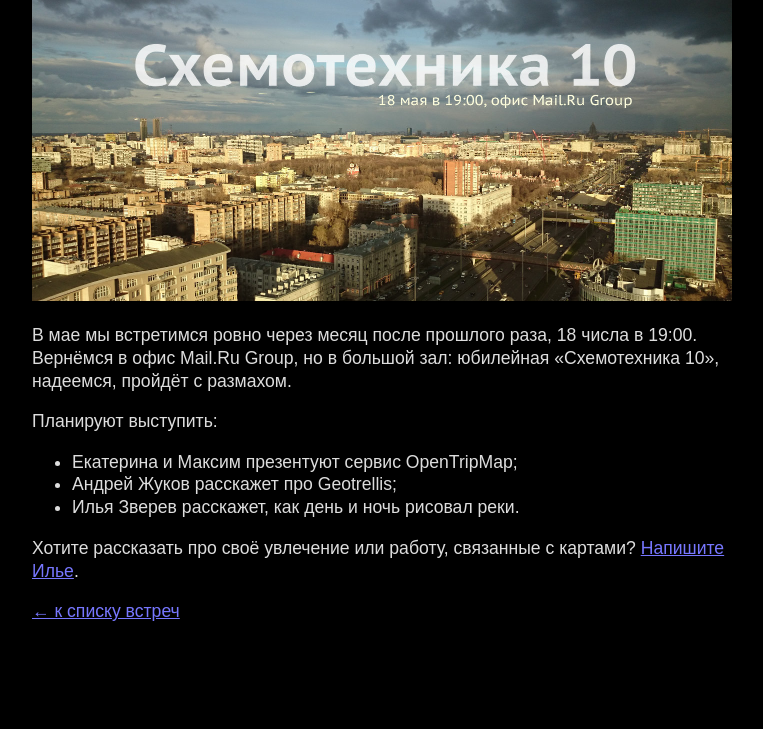
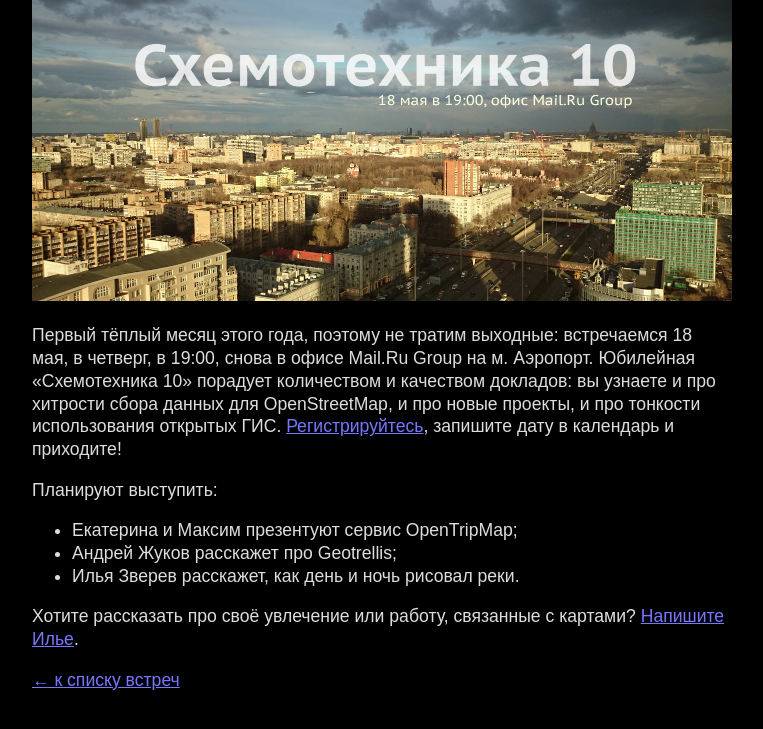
Before and after one commit to Zverik/schemotechnika, a Jekyll site: the page built from _posts/2017-04-17-schemo10.md, in a window 1280 px wide. Shown: the top 729 px of the page, without its empty margins (258-1021 px from the left). Built offline with Jekyll 4.4.1, drawn with Linux system fonts in a browser that asks for light colours.

Commit message:
Ссылка на регистрацию

```diff
--- a/_posts/2017-04-17-schemo10.md
+++ b/_posts/2017-04-17-schemo10.md
@@ -4,8 +4,10 @@ title: Схемотехника 10
 evdate: 18 мая 2017
 image: schemo10-1400px.jpg
 ---
-В мае мы встретимся ровно через месяц после прошлого раза, 18 числа в 19:00. Вернёмся в офис Mail.Ru Group,
-но в большой зал: юбилейная «Схемотехника 10», надеемся, пройдёт с размахом.
+Первый тёплый месяц этого года, поэтому не тратим выходные: встречаемся 18 мая, в четверг, в 19:00,
+снова в офисе Mail.Ru Group на м. Аэропорт. Юбилейная «Схемотехника 10» порадует количеством и качеством докладов:
+вы узнаете и про хитрости сбора данных для OpenStreetMap, и про новые проекты, и про тонкости использования
+открытых ГИС. [Регистрируйтесь](https://corp.mail.ru/ru/press/events/342/), запишите дату в календарь и приходите!
 
 Планируют выступить:
 
```
